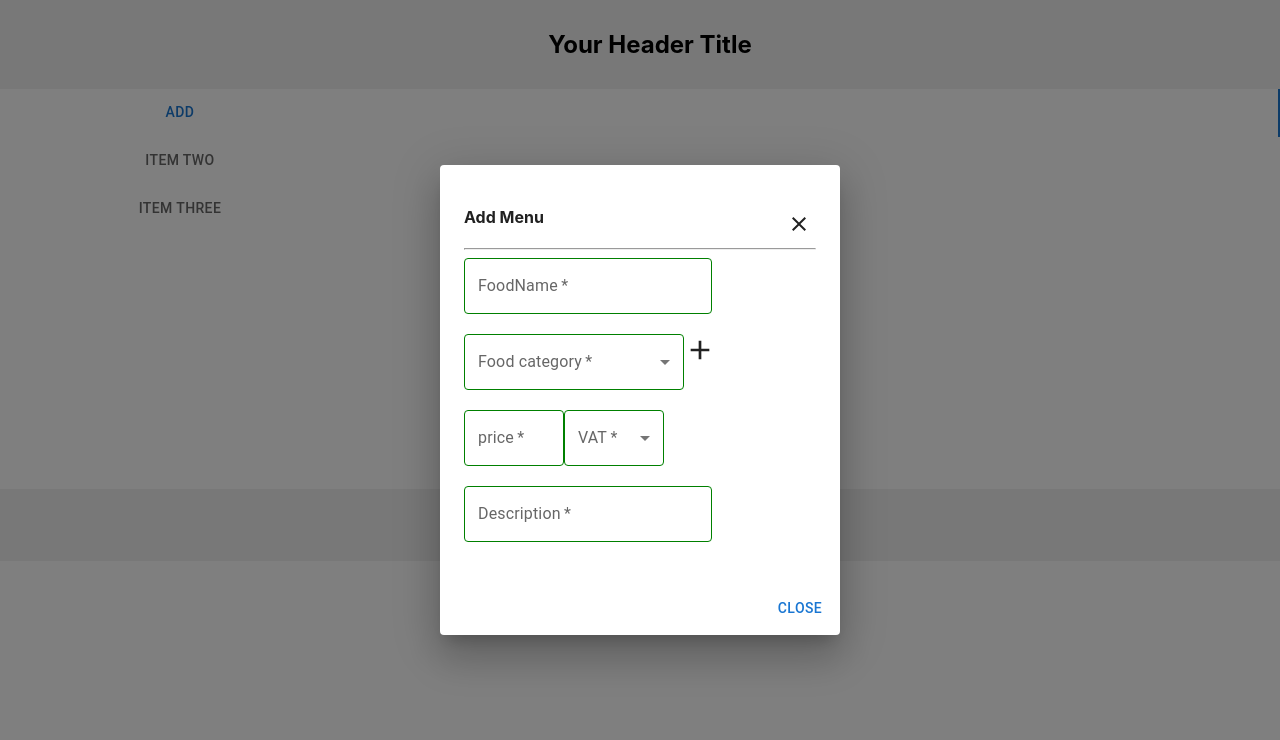
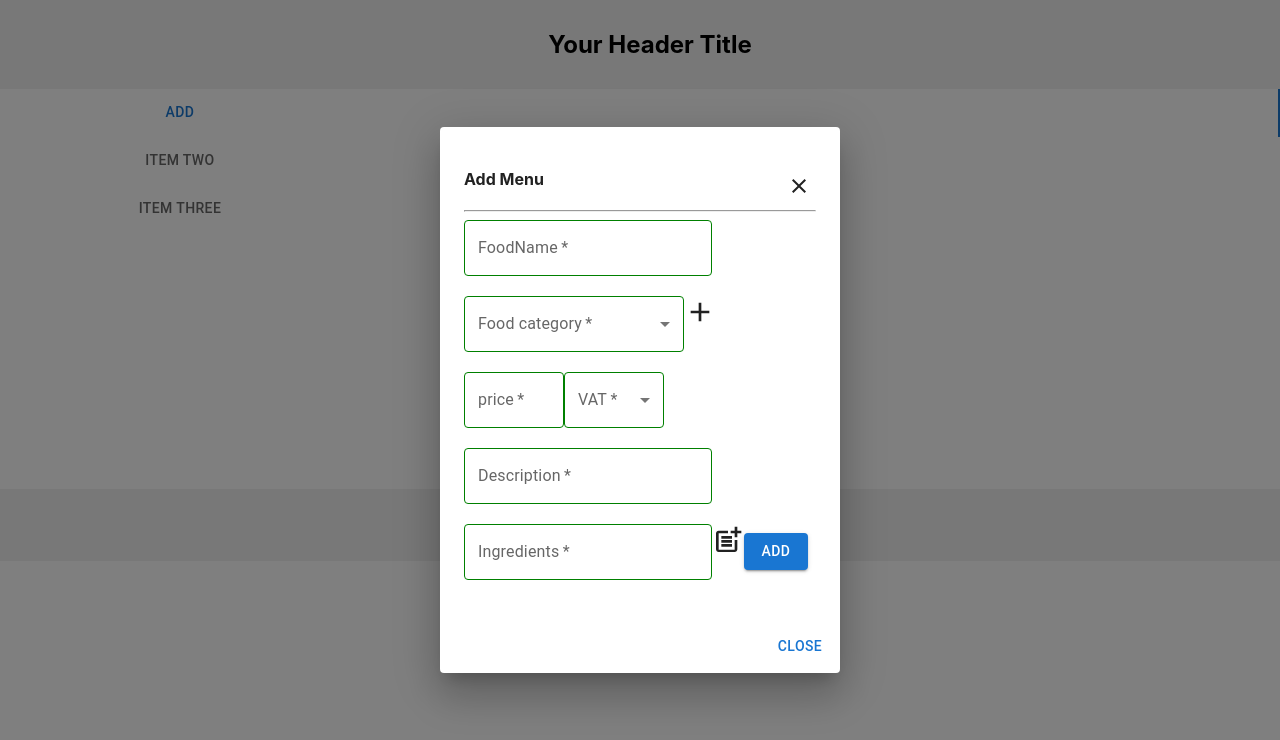
Before and after one commit to Anu8050/ReactApp_task, a React (Create React App) app: page /itempage in a window 1280 px wide. Both pictures are taken after a click on the tab "ADD". Shown: the top 740 px of the page. Built offline with nearby package versions, Linux system fonts and the light colour scheme.

Commit message:
#3
Add another Text-field for Ingredients and add PostAddIcon. -completed.

```diff
--- a/src/Components/Addmenu/addmenu.js
+++ b/src/Components/Addmenu/addmenu.js
@@ -1,10 +1,13 @@
 import React, {useState} from 'react';
-import { Close, Add } from '@mui/icons-material';
-import {MenuItem, TextField, createTheme, ThemeProvider} from '@mui/material';
+import { Close, Add ,} from '@mui/icons-material';
+import PostAddIcon from '@mui/icons-material/PostAdd'
+import {MenuItem, TextField, Button} from '@mui/material';
 
 function Addmenu() {
+  const [foodName, setFoodName] = useState('');
   const [selectedOption, setSelectedOption] = useState('');
   const [selectedVatvalue, setSelectedVatvalue] = useState('')
+  const [errorMessage, setErrorMessage] = useState(false);
 
   //This method is for selecting new food type.
   const handleOptionChange = (event) => {
@@ -16,6 +19,20 @@ function Addmenu() {
     setSelectedVatvalue(event.target.value);
   };
 
+  //This method is for
+  const handleTextChange = (event) => {
+    errorMessage(event.target.value);
+    setErrorMessage(false);
+  };
+
+  const handleSubmit = () => {
+    if (foodName.trim() === '') {
+      setErrorMessage(true);
+    } else {
+      // Submit form or perform other actions
+    }
+  }
+
   return (
     <>
     <div style={{ position: 'relative' }}>
@@ -26,7 +43,8 @@ function Addmenu() {
     <div>
 
     <TextField className="custom-outline" required id="outlined-basic" label="FoodName" variant="outlined"
-       style={{ marginBottom: '20px' }} />
+       value={foodName} style={{ marginBottom: '20px' }} onChange={handleTextChange} error={errorMessage}
+       helperText={errorMessage ? 'Please enter a food name' : ''} />
     <br />
     <TextField required className="custom-outline" id="outlined-basic" label="Food category" variant="outlined"
       select value={selectedOption} onChange={handleOptionChange} style={{ marginBottom: '20px', width: '220px' }} >
@@ -48,6 +66,15 @@ function Addmenu() {
     <TextField required className="custom-outline" id="outlined-basic" label="Description" variant="outlined"
     style={{ marginBottom: '20px' }}/>
 
+    <br />
+    <TextField required className="custom-outline" id="outlined-basic" label="Ingredients" variant="outlined"
+    style={{ marginBottom: '20px' }}/>
+    <PostAddIcon style = {{fontSize: '2rem'}}/>
+
+    <Button variant="contained" onClick={handleSubmit}>
+        Add
+    </Button>
+
     </div>
 
     </>
--- a/src/Components/text.css
+++ b/src/Components/text.css
@@ -10,12 +10,13 @@
     border-color: green;
   }
 
-.itempage{
+/* .itempage{
   /* margin: 30px; */
   /* align-items: center;
   border-color: brown;
-  text-align: center; */
+  text-align: center;
 }
+*/
 
 .div{
   height: 400px;
```
